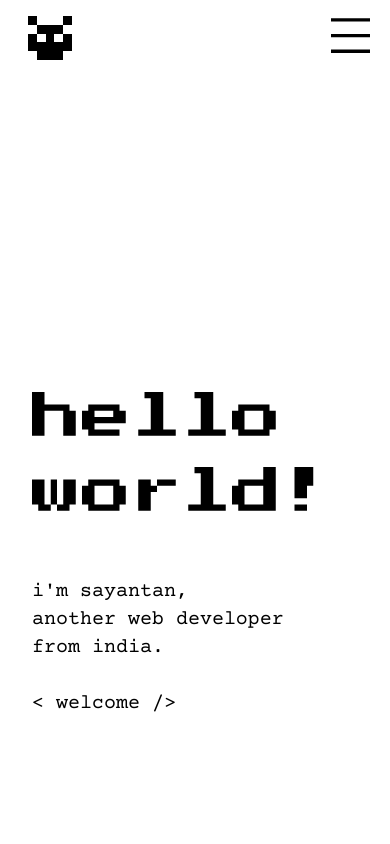
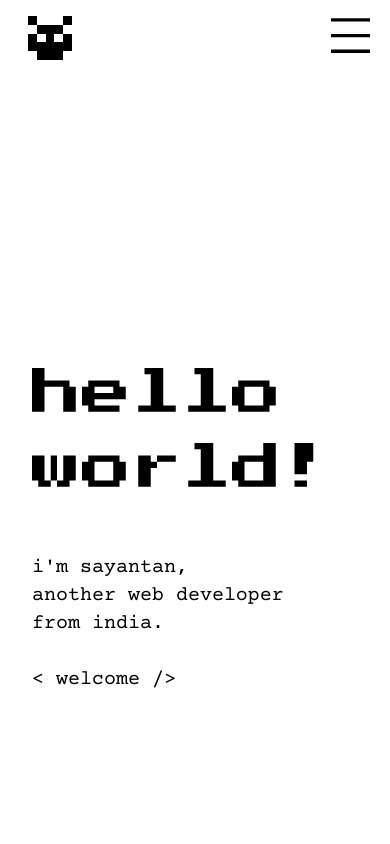
Before and after one commit to stravo1/website-old, a Next.js app: page / in a window 390 px wide. Shown: the top 844 px of the page. Built offline with nearby package versions, Linux system fonts and the light colour scheme.

Commit message:
fix: minor scrollbehaviour changes and og_img change

```diff
--- a/components/Layout.js
+++ b/components/Layout.js
@@ -6,7 +6,7 @@ const Layout = ({ children, customMeta }) => {
     title: "stravo1 - another web developer",
     description: "checkout my personal website, cheers!",
     type: "website",
-    image: "/images/identicon.svg",
+    image: "/images/og_img.png",
     date: "",
     url: "https://stravo.live/",
     ...customMeta,
@@ -59,8 +59,7 @@ const Layout = ({ children, customMeta }) => {
       </Head>
       <Header />
       <main
-        className="relative top-20 font-mono p-8 lg:p-12"
-        style={{ height: "calc(100vh * 2);" }}
+        className="font-mono p-8 lg:p-12"
       >
         {children}
       </main>
--- a/components/home/Section.js
+++ b/components/home/Section.js
@@ -1,8 +1,8 @@
 const Section = ({ children }) => {
   return (
     <div
-      className="flex flex-col md:items-center md:justify-center md:flex-row"
-      style={{ height: "calc(100vh - 7rem)", scrollSnapAlign: "center" }}
+      className="flex flex-col h-screen md:items-center md:justify-center md:flex-row"
+      style={{ scrollSnapAlign: "start" }}
     >
       {children}
     </div>
--- a/pages/index.js
+++ b/pages/index.js
@@ -8,6 +8,11 @@ import Link from "next/link";
 export default function Home() {
   return (
     <Layout>
+      <div
+      id="scroll"
+        className="h-screen overflow-scroll"
+        style={{ scrollSnapType: "y mandatory" }}
+      >
         <Section>
           <Pixelated>hello world!</Pixelated>
           <Text>
@@ -61,6 +66,7 @@ export default function Home() {
             {"< html />"}
           </Text>
         </Section>
+      </div>
     </Layout>
   );
 }
--- a/styles/globals.css
+++ b/styles/globals.css
@@ -4,18 +4,16 @@
 @tailwind components;
 @tailwind utilities;
 
-html {
-  scroll-behavior: smooth;
+html,
+body {
+  height: 100vh;
+  overflow: hidden;
 }
 #menu {
   height: 0px;
   transition: all 250ms ease-in-out;
 }
-@media (min-width: 768px) {
-  html {
-    scroll-snap-type: y mandatory;
-  }
-}
+
 .menuItem {
   display: none;
   transition: display 150ms ease-in-out;
@@ -29,3 +27,15 @@ html {
 .delay_175 {
   animation-delay: 175ms;
 }
+
+
+/* Hide scrollbar for Chrome, Safari and Opera */
+#scroll::-webkit-scrollbar {
+  display: none;
+}
+
+/* Hide scrollbar for IE, Edge and Firefox */
+html {
+  -ms-overflow-style: none; /* IE and Edge */
+  scrollbar-width: none; /* Firefox */
+}
```
Also changed, not shown: public/images/og_img.png (added). Lines whose indentation alone changed are shown as unchanged.
